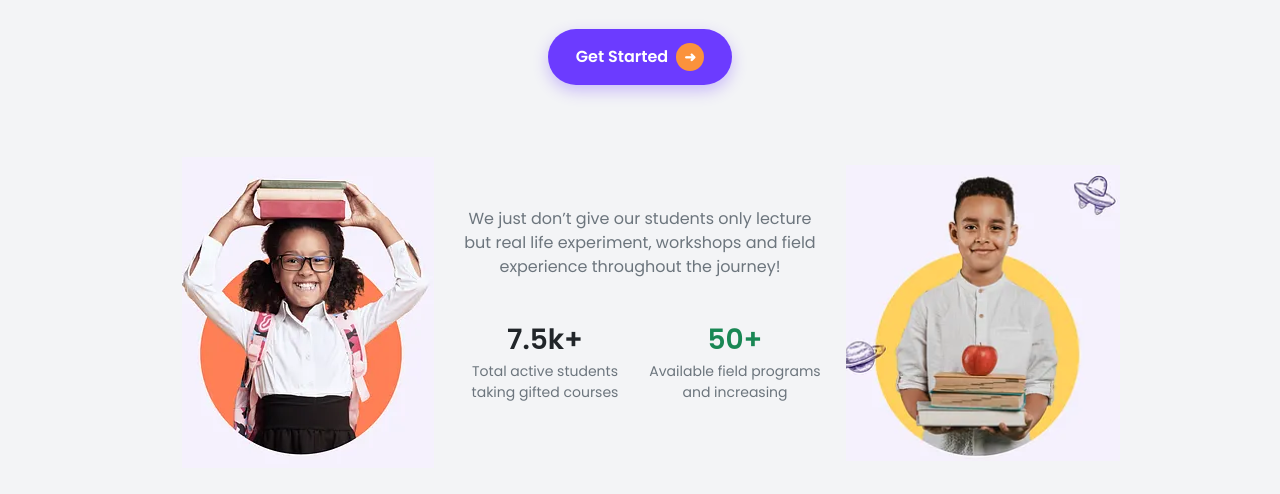
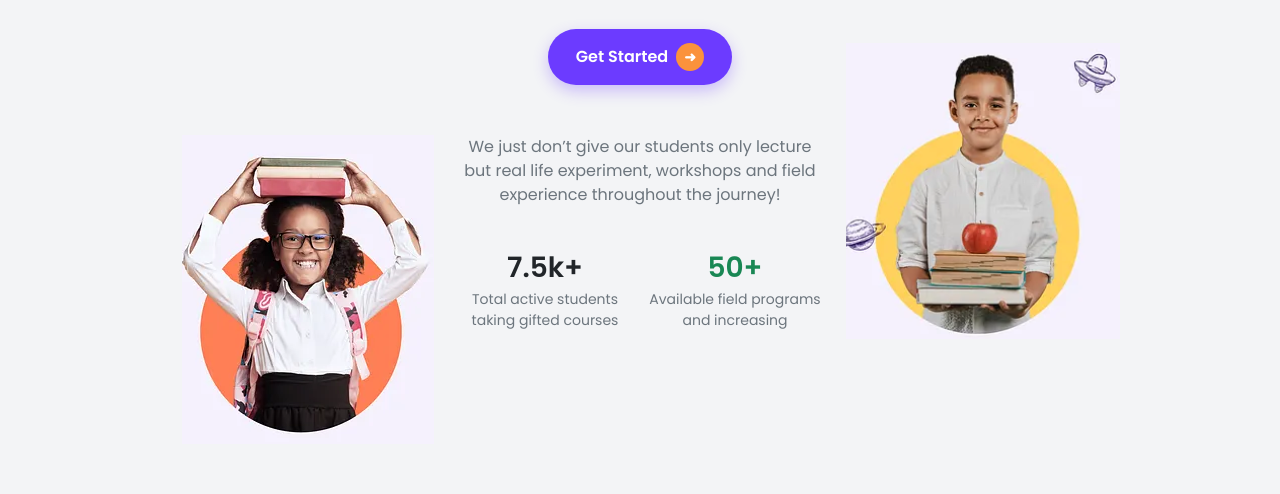
Before and after one commit to syedkashanabbas/edukids, a plain HTML site: page index.html in a window 1280 px wide. Shown: the part 242-736 px from the top of the page. Drawn offline with nearby package versions, Linux system fonts and the light colour scheme.

Commit message:
`Refactor Stats & Images Row layout and image positioning`

```diff
--- a/index.html
+++ b/index.html
@@ -59,11 +59,13 @@
       </a>
 
       <!-- Stats & Images Row -->
-      <div class="row mt-5 align-items-center g-4">
+   <div class="row align-items-center g-4">
 
   <!-- Left Image -->
   <div class="col-md-4 d-flex justify-content-center justify-content-md-end">
-          <img src="assets/img/1.png" alt="Girl Student" class="girl-img img-fluid" style="max-width: 18rem;" />
+    <img src="assets/img/1.png" alt="Girl Student"
+         class="girl-img img-fluid"
+         style="max-width: 18rem; transform: translateY(50px);" />
   </div>
 
   <!-- Center Content -->
@@ -87,9 +89,12 @@
 
   <!-- Right Image -->
   <div class="col-md-4 d-flex justify-content-center justify-content-md-start">
-          <img src="assets/img/2.png" alt="Boy Student" class="boy-img img-fluid" style="max-width: 18rem;" />
+    <img src="assets/img/2.png" alt="Boy Student"
+         class="boy-img img-fluid"
+         style="max-width: 18rem; transform: translateY(-50px);" />
   </div>
 </div>
+
     </div>
   </section>
 
```
Lines whose indentation alone changed are shown as unchanged.
